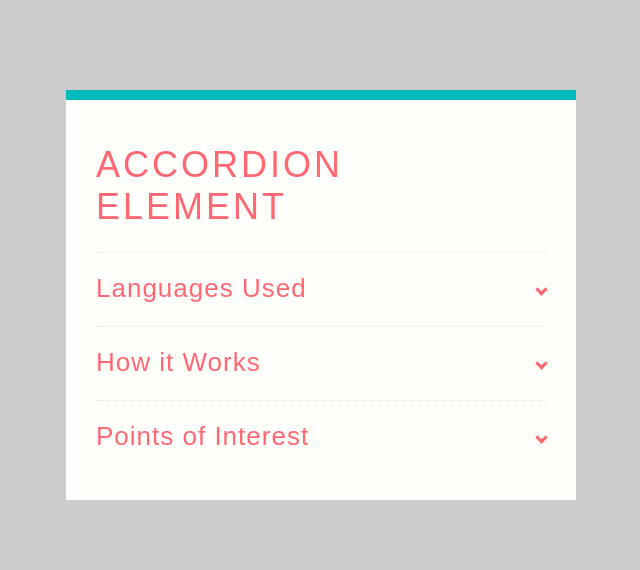
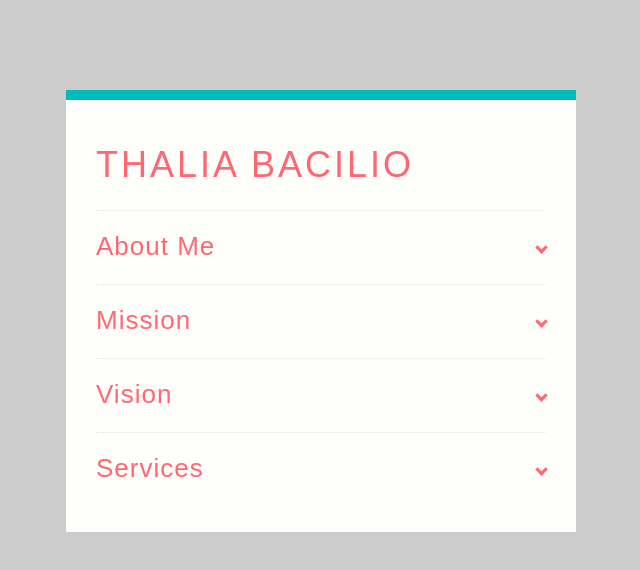
Before and after one commit to baci0008/exercise-4, a plain HTML site: page index.html in a window 1280 px wide. Shown: the whole page, without its empty margins (319-959 px from the left). Drawn offline with Linux system fonts and the light colour scheme.

Commit message:
refractor(html): change content

```diff
--- a/index.html
+++ b/index.html
@@ -8,25 +8,31 @@
 
 <body>
 	<!-- Inspiration http://codepen.io/abergin/pen/ihlDf -->
-	<h1>Accordion Element</h1>
+	<h1>Thalia Bacilio</h1>
 <ul>
   <li>
     <input type="checkbox" checked>
     <i></i>
-    <h2>Languages Used</h2>
-    <p>This page was written in HTML and CSS. The CSS was compiled from SASS. I used Normalize as my CSS reset and -prefix-free to save myself some headaches. I haven't quite gotten the hang of Slim for compiling into HTML, but someday I'll use it since its syntax compliments that of SASS. Regardless, this could all be done in plain HTML and CSS.</p>
+    <h2>About Me</h2>
+    <p>My name is Thalia Bacilio and these are some facts that I want you to know about me. I’m a junior graphic design in Ottawa, Ontario, Canada. For me, design is problem solving in a visual way; the two main elements are the aesthetics and purpose. Something that I really enjoy to create and express myself through illustrations, it is like a vibrant, childish, surrealism dreamworld.</p>
   </li>
   <li>
     <input type="checkbox" checked>
     <i></i>
-    <h2>How it Works</h2>
-    <p>Using the sibling and checked selectors, we can determine the styling of sibling elements based on the checked state of the checkbox input element. One use, as demonstrated here, is an entirely CSS and HTML accordion element. Media queries are used to make the element responsive to different screen sizes.</p>
+    <h2>Mission</h2>
+    <p>My mission is to provide complete design services to enhance your presence at a highest level of satisfaction through the quality output and on-time delivery. Give me your problem and I will give you an innovative visual solution for it!</p>
   </li>
   <li>
     <input type="checkbox" checked>
     <i></i>
-    <h2>Points of Interest</h2>
-    <p>By making the open state default for when :checked isn't detected, we can make this system accessable for browsers that don't recognize :checked. The fallback is simply an open accordion. The accordion can be manipulated with Javascript (if needed) by changing the "checked" property of the input element.</p>
+    <h2>Vision</h2>
+    <p>My vision is to contribute to the success of each client and to become a trusted graphic designer in Ottawa, Ontario. Constantly, improving my skills and knowledge for design and the new trends in technology.</p>
+  </li>
+  <li>
+    <input type="checkbox" checked>
+    <i></i>
+    <h2>Services</h2>
+    <p>I offer a variety of graphic design services like: Branding, Print, App Design, Web Design and Motion to serve any of your needs.</p>
   </li>
 </ul>
 
```
